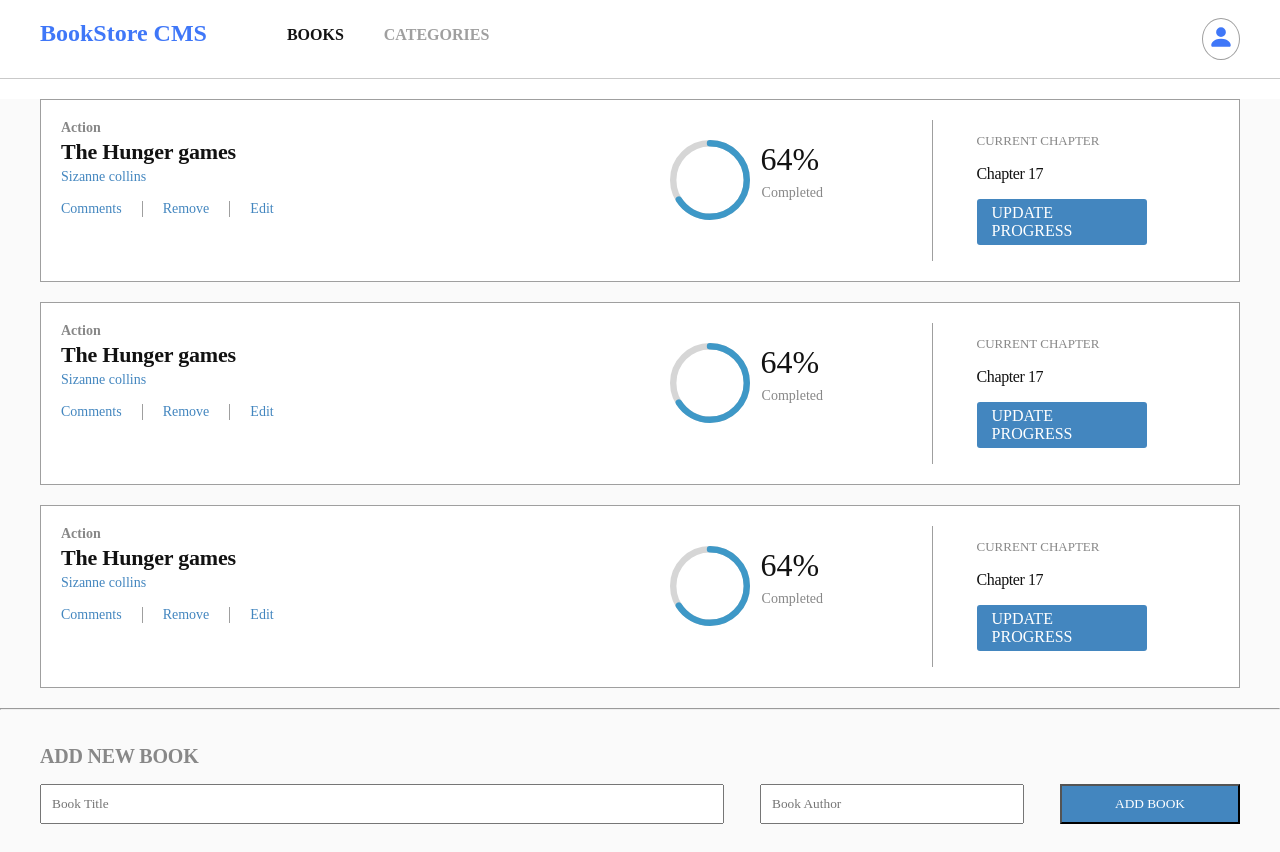
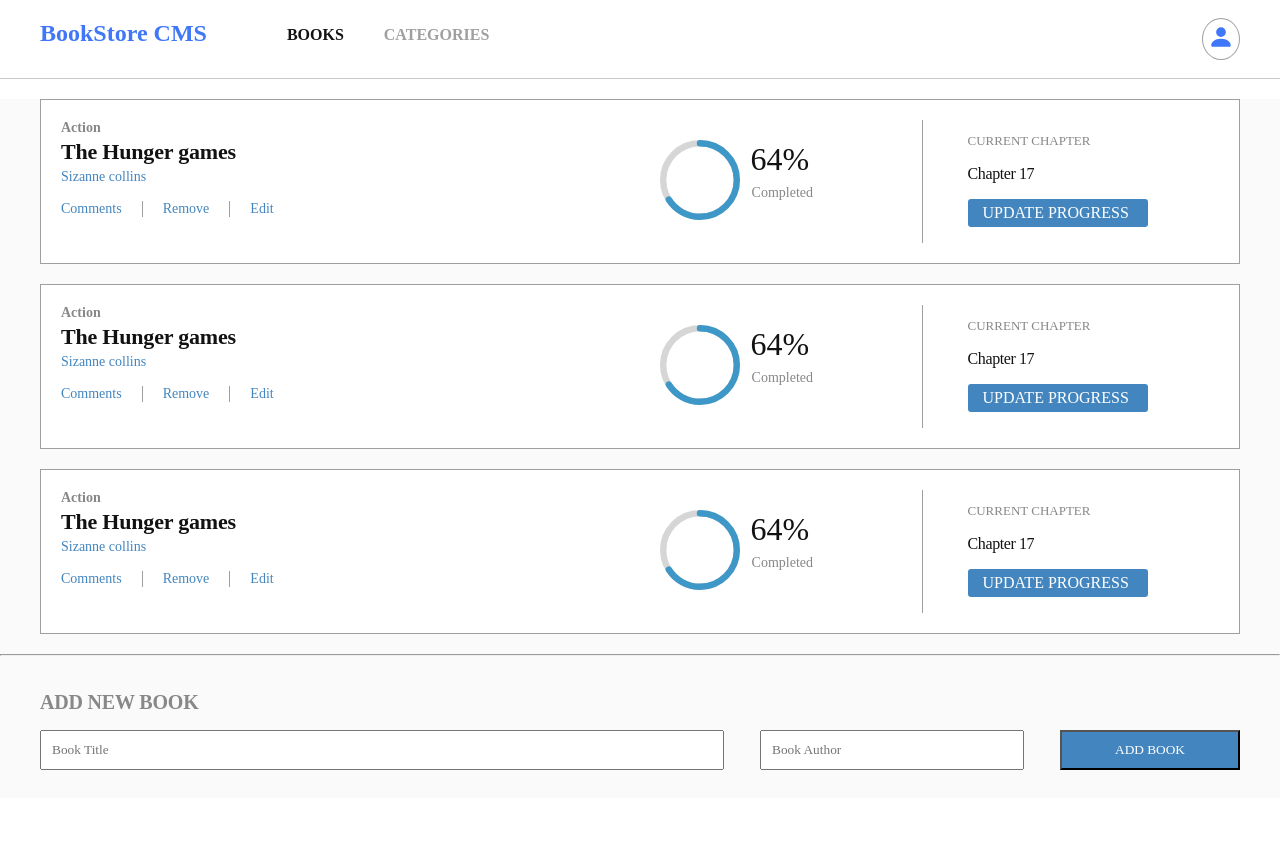
Before and after one commit to KUBAHO3/book-store, a React (Create React App) app: page / in a window 1280 px wide. After the commit the page ends 800 px from the top, so only its background shows below. Built offline with nearby package versions, Linux system fonts and the light colour scheme.

Commit message:
Fix update progress button

```diff
--- a/src/styles/book.css
+++ b/src/styles/book.css
@@ -112,5 +112,5 @@
   border-radius: 3px;
   background-color: #4386bf;
   color: #fff;
-  width: 140px;
+  width: 150px;
 }
```
